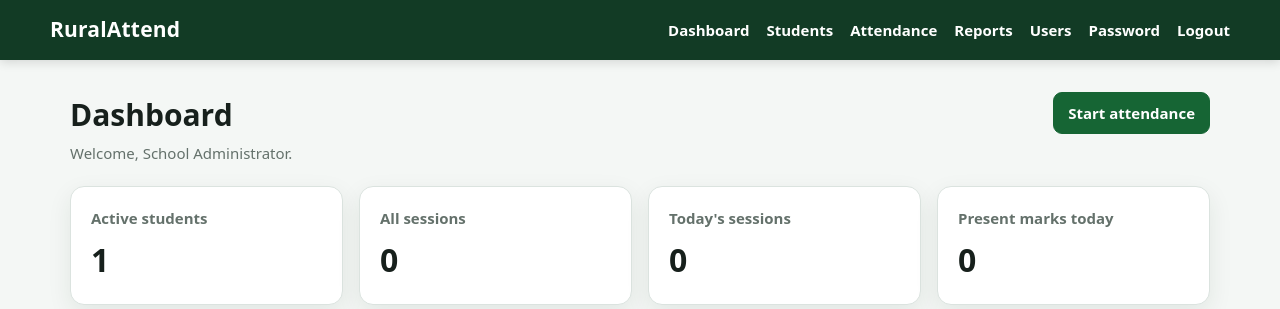
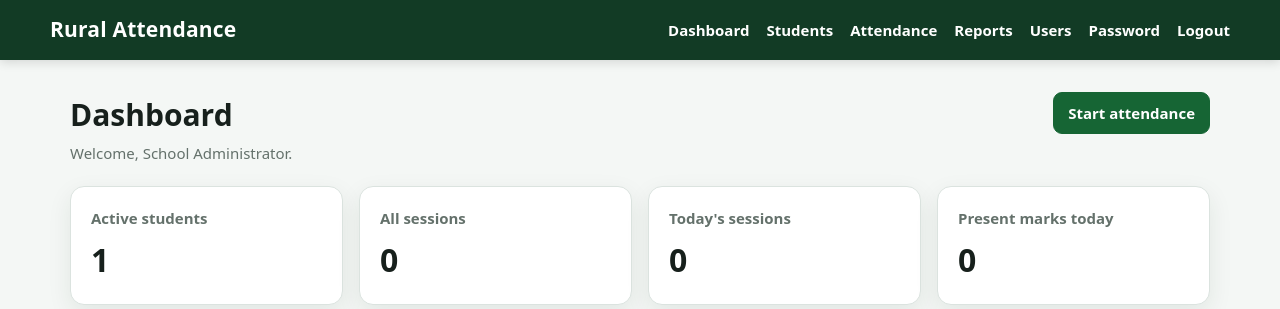
Before and after one commit to ThePriyanshuSoni/QR_Attendance_System, a Flask app: page /dashboard in a window 1280 px wide. Shown: the top 309 px of the page. Run offline with Flask 3, Linux system fonts and the light colour scheme; the visitor is signed in with stand-in values (Sample User, id 1); data comes from the database, SQL or seed files in the repository; data that the repository does not hold is empty.

Commit message:
Update base.html

```diff
--- a/templates/base.html
+++ b/templates/base.html
@@ -10,7 +10,7 @@
 <body>
   {% if g.user %}
   <header class="topbar">
-    <a class="brand" href="{{ url_for('dashboard') }}">RuralAttend</a>
+    <a class="brand" href="{{ url_for('dashboard') }}">Rural Attendance</a>
     <button class="menu-button" type="button" aria-label="Toggle navigation" onclick="document.querySelector('.nav-links').classList.toggle('open')">☰</button>
     <nav class="nav-links">
       <a href="{{ url_for('dashboard') }}">Dashboard</a>
```
